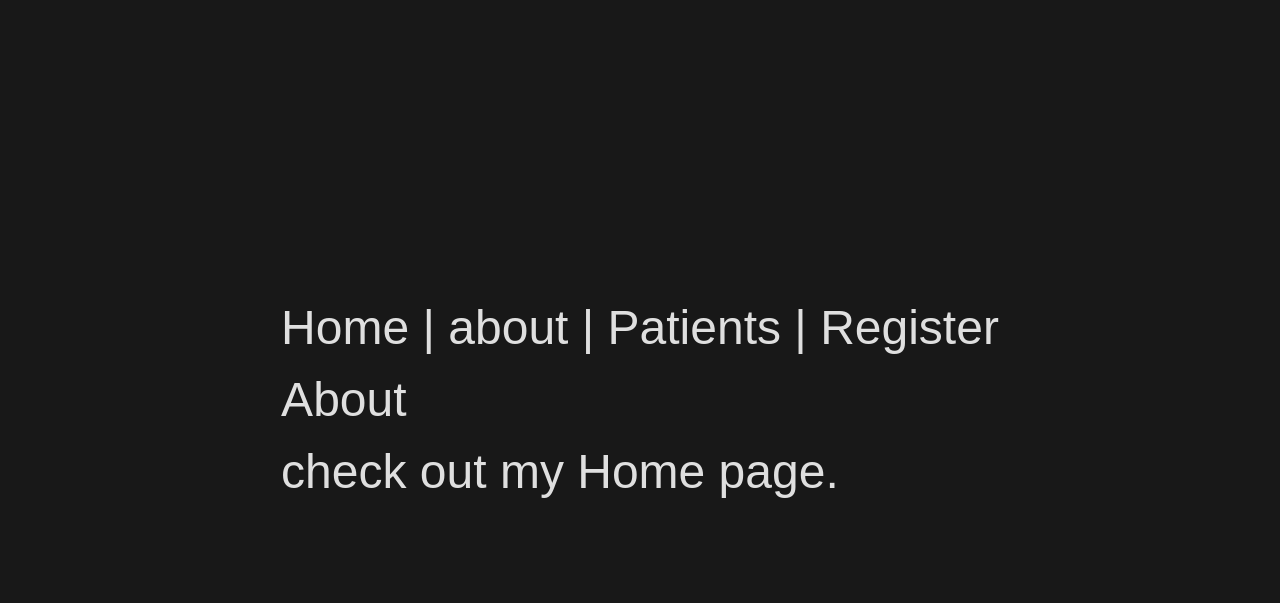
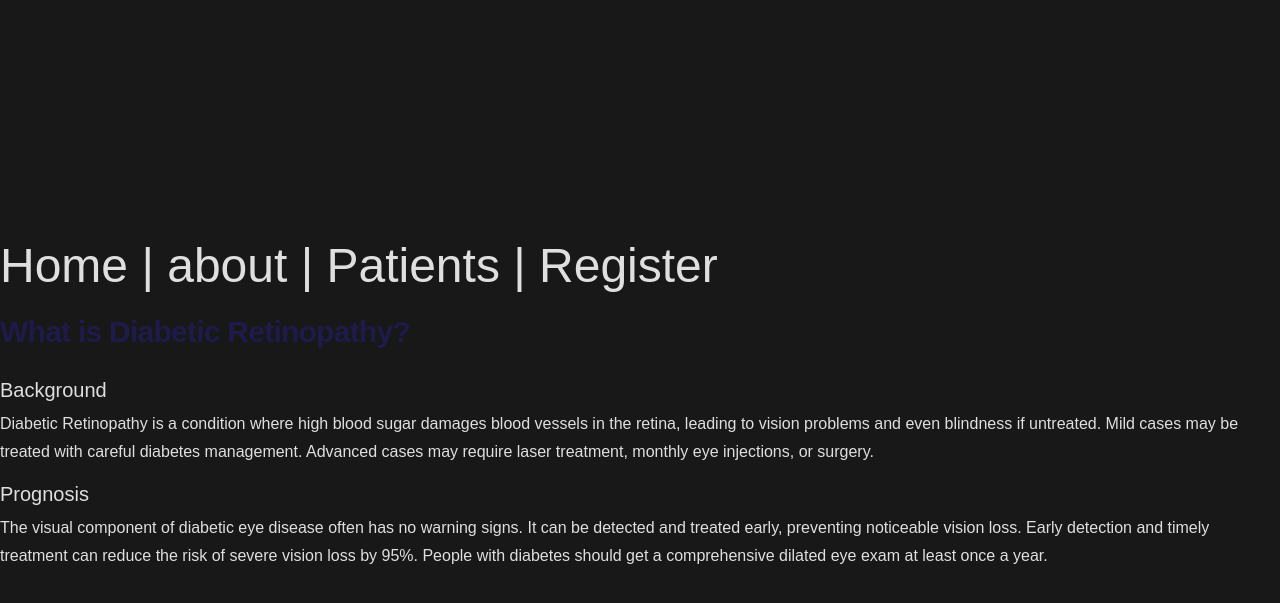
Before and after one commit to NeffCodes/retinopathy-risk-assessment-tool, a Django app: page /about/ in a window 1280 px wide. Shown: the top 603 px of the page. Run offline with Django 5.2, Linux system fonts and the light colour scheme; style sheets or scripts are compiled from the project's sources.

Commit message:
update about page

```diff
--- a/rrat/templates/about.html
+++ b/rrat/templates/about.html
@@ -4,7 +4,19 @@
   About
 {% endblock title %}
 
+{% block header %}
+  About
+{% endblock header %}
+
 {% block content %}
-  <h1>About</h1>
-  <p>check out my <a href="/">Home</a> page.</p>
+  <h2 class="text-3xl/loose font-bold tracking-tight text-indigo-950">What is Diabetic Retinopathy?</h2>
+  <section>
+    <h3 class="text-xl/loose mt-2">Background</h3>
+    <p class="text-base/7">Diabetic Retinopathy is a condition where high blood sugar damages blood vessels in the retina, leading to vision problems and even blindness if untreated.
+    Mild cases may be treated with careful diabetes management. Advanced cases may require laser treatment, monthly eye injections, or surgery.
+    </p>
+    <h3 class="text-xl/loose mt-2">Prognosis</h3>
+    <p class="text-base/7">The visual component of diabetic eye disease often has no warning signs. It can be detected and treated early, preventing noticeable vision loss. Early detection and timely treatment can reduce the risk of severe vision loss by 95%. People with diabetes should get a comprehensive dilated eye exam at least once a year.
+    </p>
+  </section>
 {% endblock content %}
```
